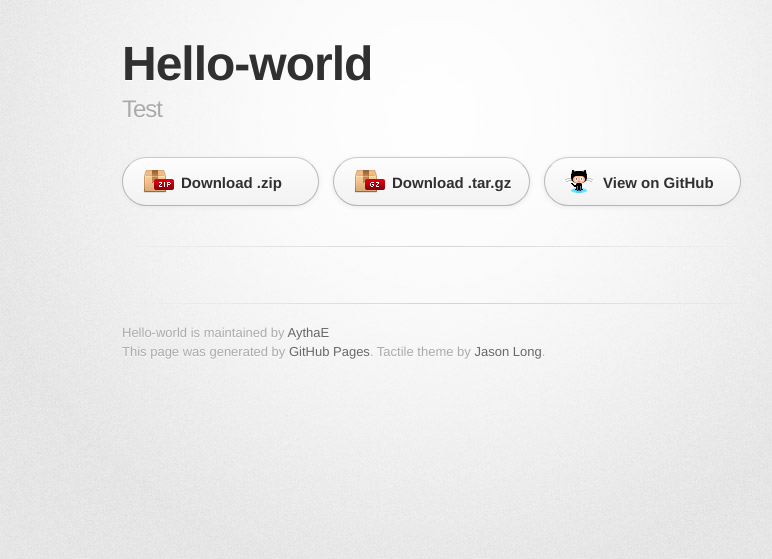
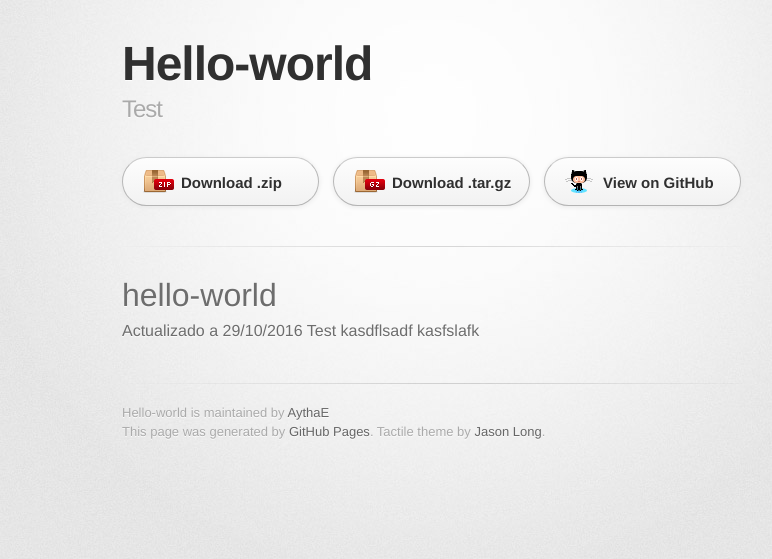
Before and after one commit to AythaE/hello-world, a Jekyll site: the page built from index.md, in a window 1280 px wide. Shown: the top 559 px of the page, without its empty margins (208-980 px from the left). Built offline with Jekyll 4.4.1, drawn with Linux system fonts in a browser that asks for light colours; some web fonts are replaced.

Commit message:
Sync gh-pages with master

```diff
--- a/index.md
+++ b/index.md
@@ -1,3 +1,9 @@
 ---
 layout: index
 ---
+
+# hello-world
+Actualizado a 29/10/2016
+Test
+kasdflsadf
+kasfslafk
```
Also changed, not shown: README.md.
